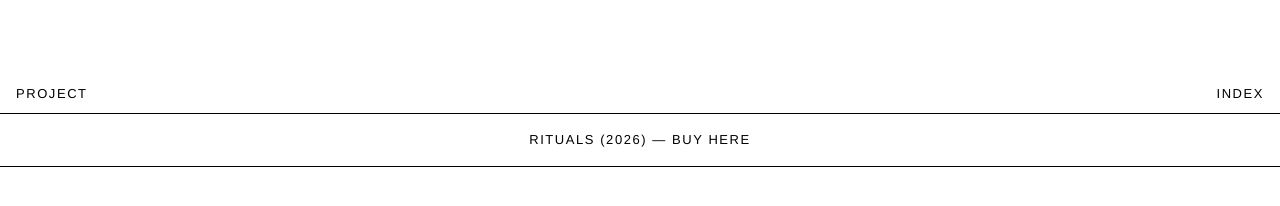
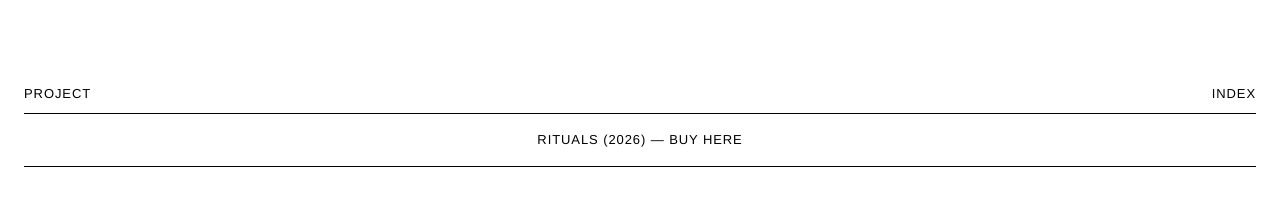
Before and after one commit to kwameessien/aquaregia, a Next.js app: page /index in a window 1280 px wide. Shown: the part 282-488 px from the top of the page. Built offline with nearby package versions, Linux system fonts and the light colour scheme.

Commit message:
style(index): tighten Index chrome type and inset rules
Use shared horizontal padding so dividers align with nav/Rituals;
tighter uppercase tracking; drop duplicate uppercase utility.

Co-authored-by: Cursor <cursoragent@cursor.com>

```diff
--- a/src/components/index/IndexChrome.tsx
+++ b/src/components/index/IndexChrome.tsx
@@ -1,12 +1,12 @@
 import Link from "next/link";
 
 const navLinkClass =
-  "font-site-nav text-[12px] font-normal uppercase tracking-[0.12em] text-black no-underline transition-colors hover:underline hover:decoration-black hover:decoration-1 hover:underline-offset-[3px] sm:text-[13px] uppercase";
+  "font-site-nav text-[12px] font-normal uppercase tracking-[0.07em] text-black no-underline transition-colors hover:underline hover:decoration-black hover:decoration-1 hover:underline-offset-[3px] sm:text-[13px]";
 
 export default function IndexChrome() {
   return (
-    <div className="w-full shrink-0">
-      <div className="flex w-full items-baseline justify-between px-[12px] pb-[10px] pt-[12px] sm:px-[16px] sm:pt-[14px]">
+    <div className="w-full shrink-0 px-[16px] sm:px-[24px]">
+      <div className="flex w-full items-baseline justify-between pb-[10px] pt-[12px] sm:pt-[14px]">
         <Link href="/" className={navLinkClass}>
           Project
         </Link>
@@ -15,7 +15,7 @@ export default function IndexChrome() {
         </Link>
       </div>
       <div className="h-px w-full bg-black" aria-hidden />
-      <div className="flex w-full justify-center px-[12px] py-[14px] sm:px-[16px] sm:py-[16px]">
+      <div className="flex w-full justify-center py-[14px] sm:py-[16px]">
         <p className={`${navLinkClass} text-center`}>
           Rituals (2026) —{" "}
           <Link href="/rituals-book" className={navLinkClass}>
```
